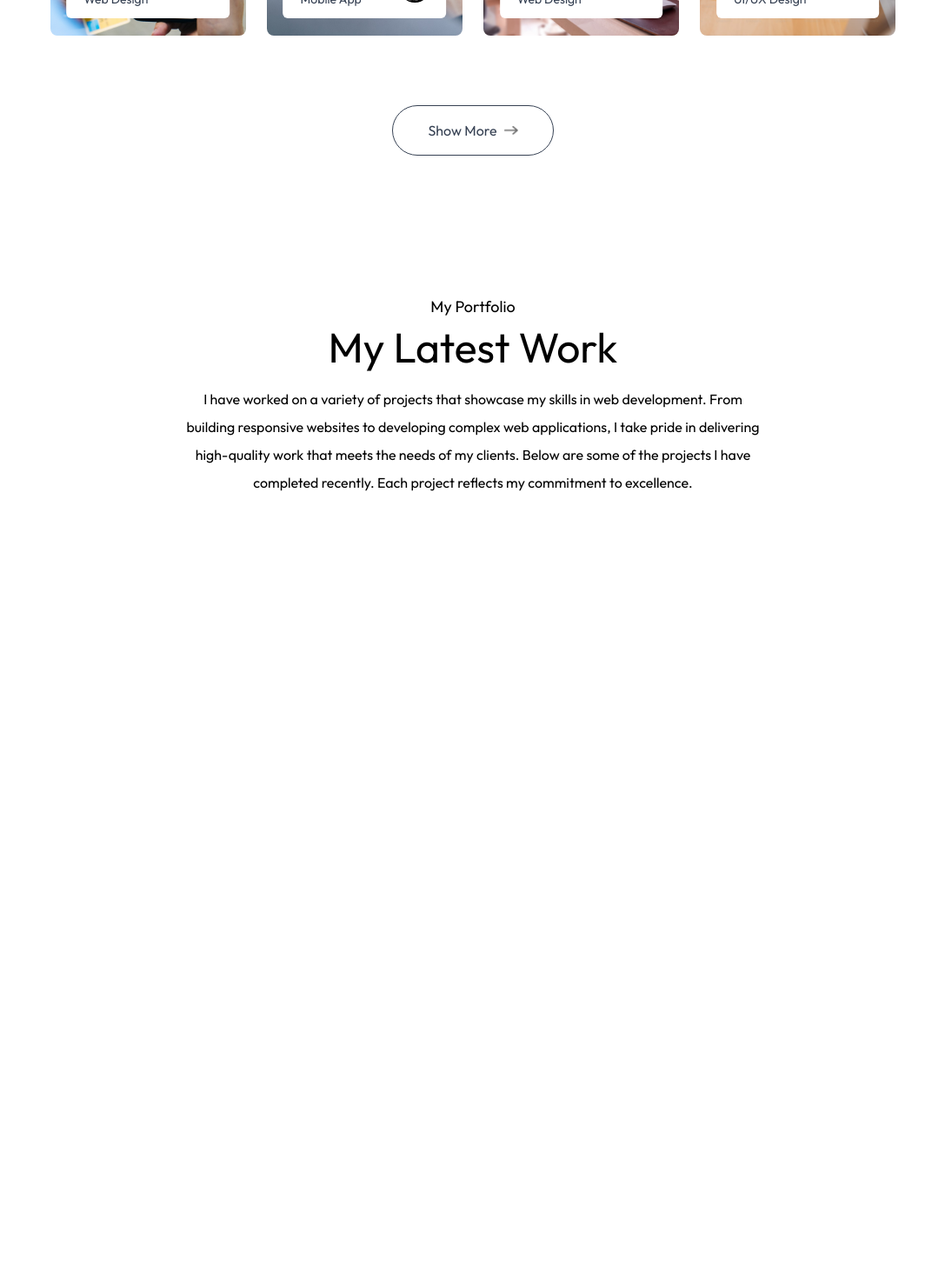
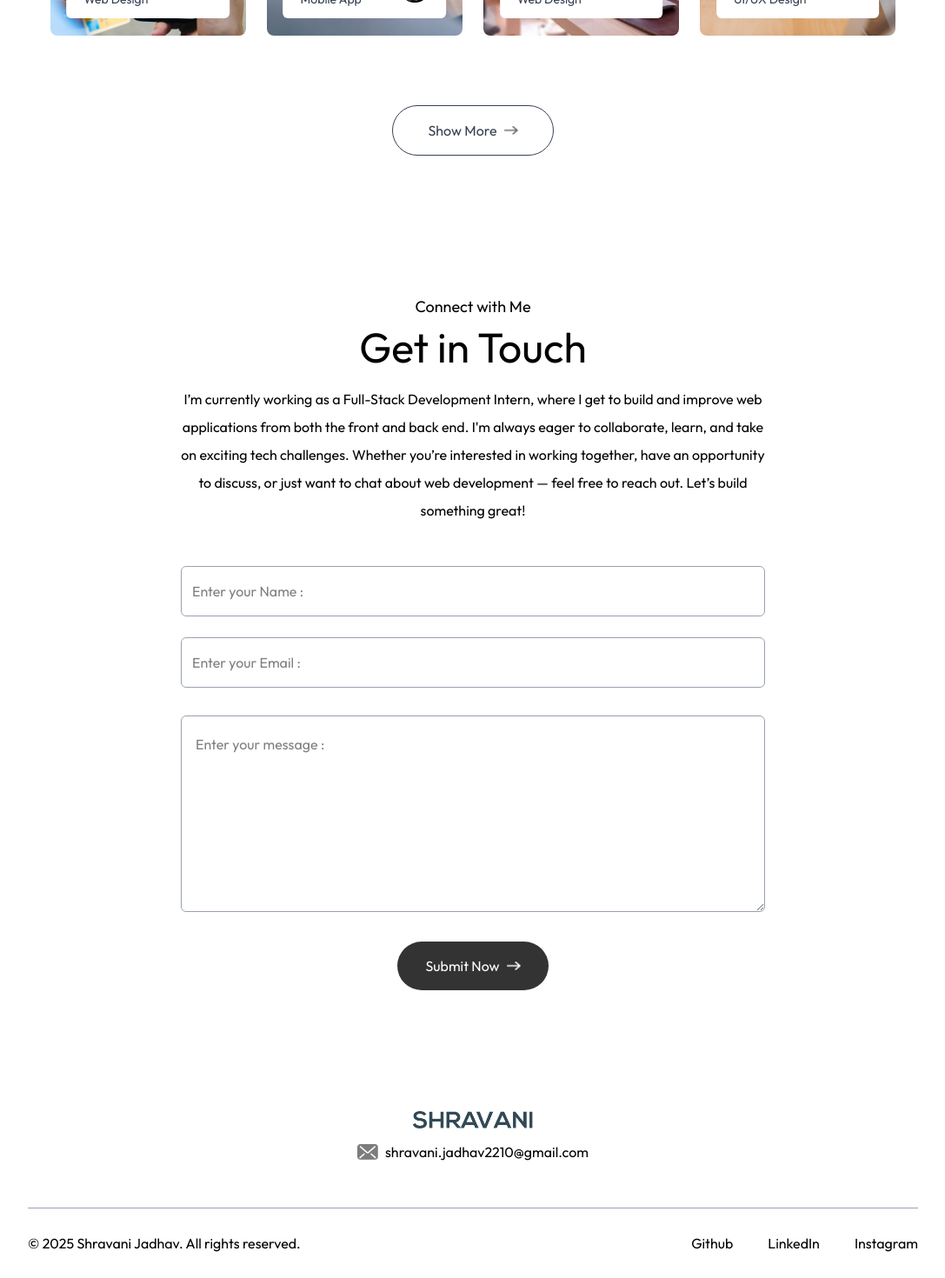
Before and after one commit to shravanij22/portfolio-fullstack, a Next.js app: page / in a window 1280 px wide. Shown: the part 3877-5347 px from the top of the page at 87% size, without its empty margins (96-1183 px from the left). Before the commit the page ends 4536 px from the top, so only its background shows below. Built offline with nearby package versions, Linux system fonts and the light colour scheme; a web font is replaced by a local one.

Commit message:
Working on dark mode

```diff
--- a/app/components/Contact.jsx
+++ b/app/components/Contact.jsx
@@ -1,15 +1,60 @@
+import { assets } from '@/assets/assets'
 import React from 'react'
+import Image from 'next/image';
+import { useState } from 'react';
+
 
 const Contact = () => {
+ const [result, setResult] = useState("");
+
+  const onSubmit = async (event) => {
+    event.preventDefault();
+    setResult("Sending....");
+    const formData = new FormData(event.target);
+
+    formData.append("access_key", "d501005b-13c4-4392-b89f-bebacf10abea");
+
+    const response = await fetch("https://api.web3forms.com/submit", {
+      method: "POST",
+      body: formData
+    });
+
+    const data = await response.json();
+
+    if (data.success) {
+      setResult("Form Submitted Successfully");
+      event.target.reset();
+    } else {
+      console.log("Error", data);
+      setResult(data.message);
+    }
+  };
+
   return (
-    <div className='w-full px-[12%] py-10 scroll-mt-20'>
-      <h4 className='text-center mb-2 text-lg font-Ovo'>My Portfolio</h4>
-      <h2 className='text-center text-5xl font-Ovo'>My Latest Work</h2>
+    <div id='contact' className='w-full px-[12%] py-10 scroll-mt-20 bg-[url("/footer-bg-color.png")] bg-no-repeat bg-[length:90%_auto]'>
+      <h4 className='text-center mb-2 text-lg font-Ovo'>Connect with Me</h4>
+      <h2 className='text-center text-5xl font-Ovo'>Get in Touch</h2>
       <p className='text-center max-w-2xl mx-auto mt-5 mb-12 font-Ovo'>
-        I have worked on a variety of projects that showcase my skills in web development.
-        From building responsive websites to developing complex web applications, I take pride in delivering high-quality work that meets the needs of my clients.
-        Below are some of the projects I have completed recently. Each project reflects my commitment to excellence.
+       I’m currently working as a Full-Stack Development Intern, where I get to build and improve web applications from both the front and back end.
+       I'm always eager to collaborate, learn, and take on exciting tech challenges.
+       Whether you’re interested in working together, have an opportunity to discuss, or just want to chat about web development —
+       feel free to reach out. Let’s build something great!
       </p>
+      <form onSubmit={onSubmit} className='max-w-2xl mx-auto'>
+        <div className='grid grid-cols-auto gap-6 mt-10 mb-8'>
+        <input type="text" placeholder='Enter your Name :' required className='flex-1 p-3 outline-none
+        border-[0.5px] border-gray-400 rounded-md bg-white ' name='name'/>
+        <input type="email" placeholder='Enter your Email :' required className='flex-1 p-3 outline-none
+        border-[0.5px] border-gray-400 rounded-md bg-white 'name='email'/>
+        </div>
+        <textarea rows={6} placeholder='Enter your message : ' required
+        className='w-full p-4 outline-none border-[0.5px] border-gray-400 rounded-md bg-white mb-6' name='message'/>
+        <button type='submit' className='py-3 px-8 w-max flex items-center justify-between gap-2 bg-black/80
+        text-white rounded-full mx-auto hover:bg-black duration-500'>Submit Now <Image src={assets.right_arrow_white} alt='iconic'
+        className='w-4'/></button>
+        <p className='mt-4'>{result}</p>
+
+      </form>
     </div>
   )
 }
--- /dev/null
+++ b/app/components/Footer.jsx
@@ -0,0 +1,30 @@
+import { assets } from '@/assets/assets'
+import React from 'react'
+import Image from 'next/image';
+
+const Footer = () => {
+  return (
+    <div className='mt-20'>
+      <div className='text-center'>
+        <Image src={assets.logo} alt='footerlogo' className='w-36 mx-auto mb-2'/>
+
+        <div className='w-max flex items-center gap-2 mx-auto'>
+            <Image src={assets.mail_icon} alt='mailicon' className='w-6'/>
+            shravani.jadhav2210@gmail.com
+        </div>
+    </div>
+
+    <div className='text-center sm:flex items-center justify-between border-t border-gray-400 mx-[10%] mt-12 py-6'>
+        <p>© 2025 Shravani Jadhav. All rights reserved.</p>
+        <ul className='flex items-center gap-10 justify-center mt-4 sm:mt-0'>
+            <li><a target='_blank' href="https://github.com/shravanij22">Github</a></li>
+            <li><a target='_blank' href="https://www.linkedin.com/in/shravani-jadhav-44b58a284/">LinkedIn</a></li>
+            <li><a target='_blank' href="https://www.instagram.com/theyluvshravani/?hl=en">Instagram</a></li>
+        </ul>
+    </div>
+
+    </div>
+  )
+}
+
+export default Footer
--- a/app/layout.js
+++ b/app/layout.js
@@ -18,8 +18,8 @@
   return (
     <html lang="en" className="scroll-smooth">
       <body
-        className={`${outfit.className} ${ovo.className} antialiased leading-8 overflow-x-hidden`}
-      >
+        className={`${outfit.className} ${ovo.className} antialiased leading-8 overflow-x-hidden dark:bg-darkTheme
+        dark:text-white`}>
         {children}
       </body>
     </html>
--- a/app/page.js
+++ b/app/page.js
@@ -1,12 +1,21 @@
 'use client'
+import React, { useState, useEffect, useRef } from 'react';
 import Navbar from "./components/Navbar";
 import Header from "./components/Header";
 import About from "./components/About";
 import Services from "./components/Services";
 import Work from "./components/Work";
 import Contact from "./components/Contact";
+import Footer from "./components/Footer";
+import { use } from "react";
 
 export default function Home() {
+  const [isDarkMode, setIsDarkMode] = useState(true);
+  useEffect(() => {
+
+  }, [isDarkMode]);
+
+
   return (
   <>
   <Navbar/>
@@ -15,6 +24,7 @@
   <Services/>
   <Work/>
   <Contact/>
+  <Footer/>
 
   </>
   );
--- a/tailwind.config.mjs
+++ b/tailwind.config.mjs
@@ -1,7 +1,5 @@
-import { Outfit, Ovo } from 'next/font/google';
-
-/**@type{import('tailwindcss).Config}*/
-export default{
+/** @type {import('tailwindcss').Config} */
+export default {
   content: [
     "./pages/**/*.{js,ts,jsx,tsx,mdx}",
     "./components/**/*.{js,ts,jsx,tsx,mdx}",
@@ -14,20 +12,19 @@
         darkHover: '#2a004a',
         darkTheme: '#11001F',
       },
-            fontFamily:{
-                Outfit: ["Outfit","sans-serif"],
-                Ovo: ["Ovo","serif"]
+      fontFamily: {
+        Outfit: ["Outfit", "sans-serif"],
+        Ovo: ["Ovo", "serif"]
       },
       boxShadow: {
-                'black': '4px 4px 0 #000',
-                'white': '4px 4px 0 #fff',
+        black: '4px 4px 0 #000',
+        white: '4px 4px 0 #fff',
       },
       gridTemplateColumns: {
-                'auto': 'repeat(auto-fit, minmax(200px, 1fr))',
+        auto: 'repeat(auto-fit, minmax(200px, 1fr))',
       }
     },
   },
-
-
-
-}
+  darkMode: 'class',
+  plugins: [],
+};
```
Lines whose indentation alone changed are shown as unchanged.
